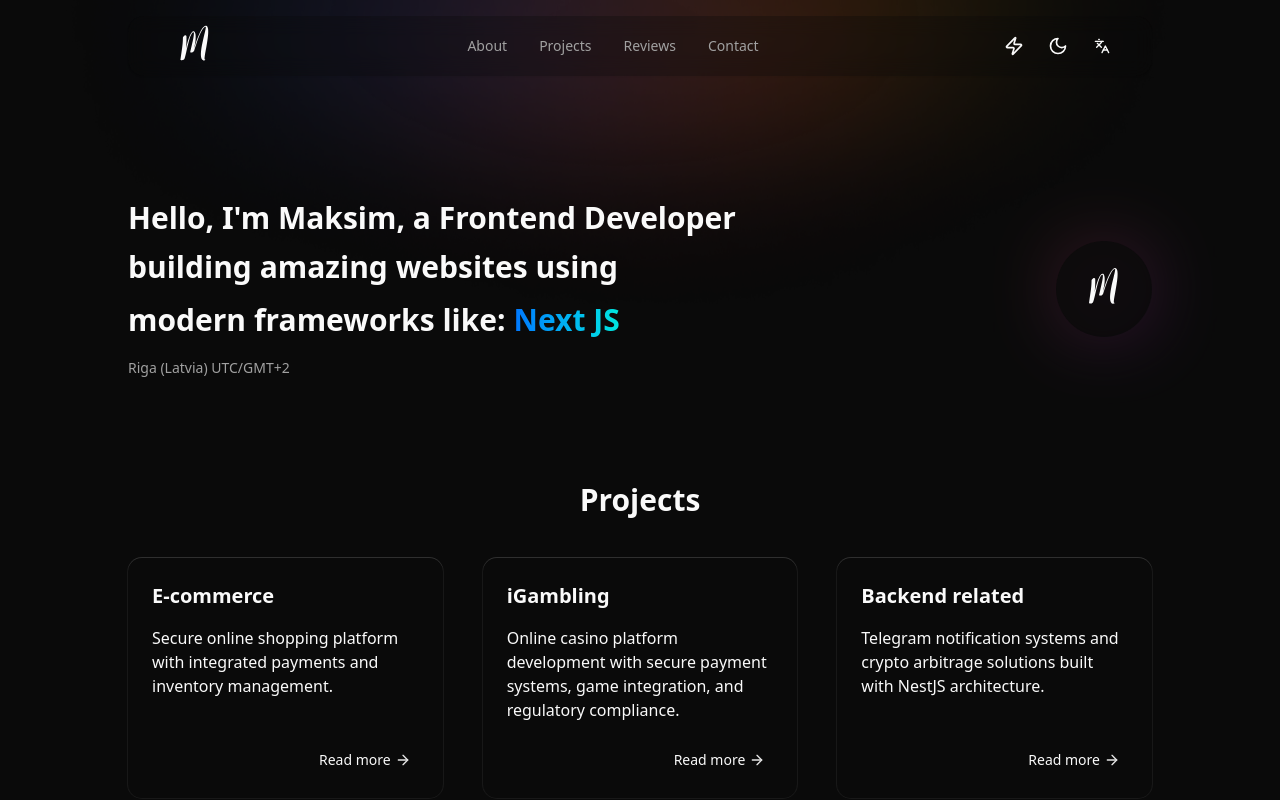
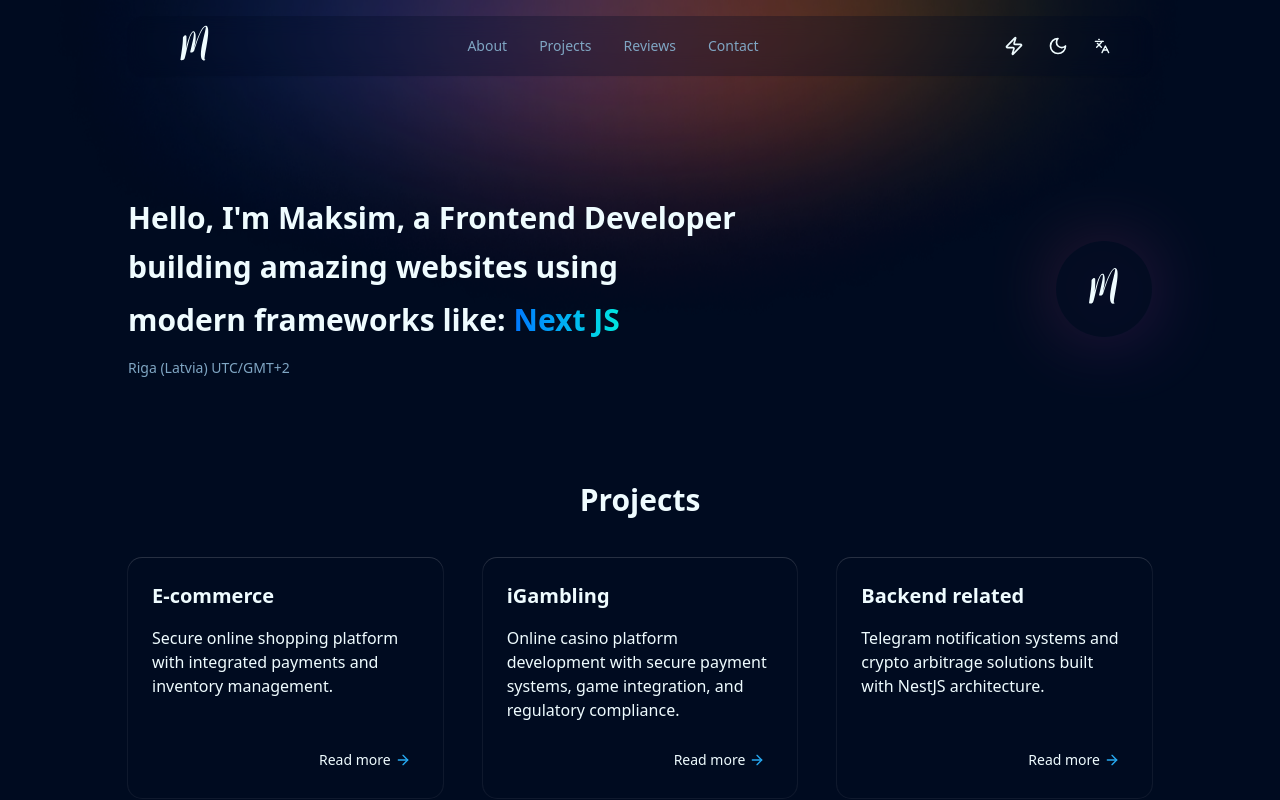
Before and after one commit to BlowYourMind/solid-portfolio, a Next.js app: page /en in a window 1280 px wide. Both pictures are taken after a click on the button 1057 px from the left and 46 px from the top of the page. Shown: the top 800 px of the page. Built offline with nearby package versions, Linux system fonts and the light colour scheme.

Commit message:
Feat: animated about me section, new colors

```diff
--- a/app/[locale]/globals.css
+++ b/app/[locale]/globals.css
@@ -16,71 +16,71 @@
 
 :root {
   --radius: 0.625rem;
-  --background: oklch(1 0 0);
-  --foreground: oklch(0.145 0 0);
-  --card: oklch(1 0 0);
-  --card-foreground: oklch(0.145 0 0);
-  --popover: oklch(1 0 0);
-  --popover-foreground: oklch(0.145 0 0);
-  --primary: oklch(0.205 0 0);
-  --primary-foreground: oklch(0.985 0 0);
-  --secondary: oklch(0.97 0 0);
-  --secondary-foreground: oklch(0.205 0 0);
-  --muted: oklch(0.97 0 0);
-  --muted-foreground: oklch(0.556 0 0);
-  --accent: oklch(0.97 0 0);
-  --accent-foreground: oklch(0.205 0 0);
+  --background: oklch(0.99 0.01 80);
+  --foreground: oklch(0.25 0.07 60);
+  --card: oklch(0.98 0.02 80);
+  --card-foreground: oklch(0.25 0.07 60);
+  --popover: oklch(0.98 0.02 80);
+  --popover-foreground: oklch(0.25 0.07 60);
+  --primary: oklch(0.45 0.12 60);
+  --primary-foreground: oklch(0.99 0.01 80);
+  --secondary: oklch(0.95 0.03 80);
+  --secondary-foreground: oklch(0.35 0.09 60);
+  --muted: oklch(0.95 0.03 80);
+  --muted-foreground: oklch(0.45 0.08 60);
+  --accent: oklch(0.9 0.05 70);
+  --accent-foreground: oklch(0.25 0.07 60);
   --destructive: oklch(0.577 0.245 27.325);
-  --border: oklch(0.922 0 0);
-  --input: oklch(0.922 0 0);
-  --ring: oklch(0.708 0 0);
-  --chart-1: oklch(0.646 0.222 41.116);
-  --chart-2: oklch(0.6 0.118 184.704);
-  --chart-3: oklch(0.398 0.07 227.392);
-  --chart-4: oklch(0.828 0.189 84.429);
-  --chart-5: oklch(0.769 0.188 70.08);
-  --sidebar: oklch(0.985 0 0);
-  --sidebar-foreground: oklch(0.145 0 0);
-  --sidebar-primary: oklch(0.205 0 0);
-  --sidebar-primary-foreground: oklch(0.985 0 0);
-  --sidebar-accent: oklch(0.97 0 0);
-  --sidebar-accent-foreground: oklch(0.205 0 0);
-  --sidebar-border: oklch(0.922 0 0);
-  --sidebar-ring: oklch(0.708 0 0);
+  --border: oklch(0.85 0.06 70);
+  --input: oklch(0.85 0.06 70);
+  --ring: oklch(0.5 0.1 60);
+  --chart-1: oklch(0.55 0.15 50);
+  --chart-2: oklch(0.65 0.12 70);
+  --chart-3: oklch(0.4 0.1 60);
+  --chart-4: oklch(0.75 0.08 65);
+  --chart-5: oklch(0.5 0.13 55);
+  --sidebar: oklch(0.95 0.04 70);
+  --sidebar-foreground: oklch(0.25 0.07 60);
+  --sidebar-primary: oklch(0.45 0.12 60);
+  --sidebar-primary-foreground: oklch(0.99 0.01 80);
+  --sidebar-accent: oklch(0.9 0.05 70);
+  --sidebar-accent-foreground: oklch(0.25 0.07 60);
+  --sidebar-border: oklch(0.8 0.07 65);
+  --sidebar-ring: oklch(0.5 0.1 60);
 }
 
 .dark {
-  --background: oklch(0.145 0 0);
-  --foreground: oklch(0.985 0 0);
-  --card: oklch(0.205 0 0);
-  --card-foreground: oklch(0.985 0 0);
-  --popover: oklch(0.205 0 0);
-  --popover-foreground: oklch(0.985 0 0);
-  --primary: oklch(0.922 0 0);
-  --primary-foreground: oklch(0.205 0 0);
-  --secondary: oklch(0.269 0 0);
-  --secondary-foreground: oklch(0.985 0 0);
-  --muted: oklch(0.269 0 0);
-  --muted-foreground: oklch(0.708 0 0);
-  --accent: oklch(0.269 0 0);
-  --accent-foreground: oklch(0.985 0 0);
-  --destructive: oklch(0.704 0.191 22.216);
-  --border: oklch(1 0 0 / 10%);
-  --input: oklch(1 0 0 / 15%);
-  --ring: oklch(0.556 0 0);
-  --chart-1: oklch(0.488 0.243 264.376);
-  --chart-2: oklch(0.696 0.17 162.48);
-  --chart-3: oklch(0.769 0.188 70.08);
-  --chart-4: oklch(0.627 0.265 303.9);
-  --chart-5: oklch(0.645 0.246 16.439);
-  --sidebar: oklch(0.205 0 0);
-  --sidebar-foreground: oklch(0.985 0 0);
-  --sidebar-primary: oklch(0.488 0.243 264.376);
-  --sidebar-primary-foreground: oklch(0.985 0 0);
-  --sidebar-accent: oklch(0.269 0 0);
-  --sidebar-accent-foreground: oklch(0.985 0 0);
-  --sidebar-border: oklch(1 0 0 / 10%);
-  --sidebar-ring: oklch(0.556 0 0);
+  --background: oklch(0.145 0.06 240);
+  --foreground: oklch(0.985 0.02 240);
+  --card: oklch(0.205 0.08 240);
+  --card-foreground: oklch(0.985 0.02 240);
+  --popover: oklch(0.205 0.08 240);
+  --popover-foreground: oklch(0.985 0.02 240);
+  --primary: oklch(0.7 0.15 240);
+  --primary-foreground: oklch(0.145 0.06 240);
+  --secondary: oklch(0.269 0.1 240);
+  --secondary-foreground: oklch(0.985 0.02 240);
+  --muted: oklch(0.269 0.1 240);
+  --muted-foreground: oklch(0.708 0.06 240);
+  --accent: oklch(0.4 0.18 240);
+  --accent-foreground: oklch(0.985 0.02 240);
+  --destructive: oklch(0.704 0.191 360);
+  --border: oklch(0.5 0.1 240 / 15%);
+  --input: oklch(0.5 0.1 240 / 15%);
+  --ring: oklch(0.556 0.15 240);
+  --chart-1: oklch(0.6 0.18 240);
+  --chart-2: oklch(0.7 0.15 220);
+  --chart-3: oklch(0.8 0.12 260);
+  --chart-4: oklch(0.5 0.2 200);
+  --chart-5: oklch(0.65 0.16 280);
+  --sidebar: oklch(0.18 0.07 240);
+  --sidebar-foreground: oklch(0.985 0.02 240);
+  --sidebar-primary: oklch(0.6 0.18 240);
+  --sidebar-primary-foreground: oklch(0.985 0.02 240);
+  --sidebar-accent: oklch(0.3 0.12 240);
+  --sidebar-accent-foreground: oklch(0.985 0.02 240);
+  --sidebar-border: oklch(0.5 0.1 240 / 15%);
+  --sidebar-ring: oklch(0.556 0.15 240);
 }
 
 @theme inline {
--- a/app/[locale]/page.tsx
+++ b/app/[locale]/page.tsx
@@ -1,3 +1,4 @@
+"use client";
 import MainPageAbout from "@/components/MainPageAbout";
 import MainPageBanner from "@/components/MainPageBanner";
 import MainPageProjects from "@/components/MainPageProjects";
--- /dev/null
+++ b/components/BackgroundImagesWrapper.tsx
@@ -0,0 +1,54 @@
+import Image from "next/image";
+import upperBG from "../public/gradient-background-top.webp";
+import lowerBG from "../public/gradient-background-bottom.webp";
+import { useAnimations } from "./AnimationsToggle";
+import upperLight from "@/public/UpperBgLight.png";
+
+const BackgroundImagesWrapper = ({
+  children,
+}: Readonly<{ children: React.ReactNode }>) => {
+  const { animationsEnabled } = useAnimations();
+
+  return (
+    <div className="pt-24">
+      <Image
+        className={`absolute dark:hidden left-1/2 top-0 -z-10 -translate-x-1/2 ${
+          animationsEnabled ? "animate-pulse-opacity" : ""
+        }`}
+        src={upperLight}
+        alt="upper_background"
+        width={1512}
+        height={550}
+      />
+      <Image
+        className={`absolute dark:block hidden left-1/2 top-0 -z-10 -translate-x-1/2 ${
+          animationsEnabled ? "animate-pulse-opacity" : ""
+        }`}
+        src={upperBG}
+        alt="upper_background"
+        width={1512}
+        height={550}
+      />
+      {children}
+      <Image
+        className={`absolute dark:block hidden -bottom-6 left-1/2 -z-10 -translate-x-1/2 ${
+          animationsEnabled ? "animate-pulse-opacity" : ""
+        }`}
+        src={lowerBG}
+        alt="lower_background"
+        width={1512}
+        height={447}
+      />
+      <Image
+        className={`absolute dark:hidden rotate-180 -bottom-6 left-1/2 -z-10 -translate-x-1/2 ${
+          animationsEnabled ? "animate-pulse-opacity" : ""
+        }`}
+        src={upperLight}
+        alt="lower_background"
+        width={1512}
+        height={447}
+      />
+    </div>
+  );
+};
+export default BackgroundImagesWrapper;
--- a/components/ConnectBlock.tsx
+++ b/components/ConnectBlock.tsx
@@ -1,14 +1,27 @@
+"use client";
 import { LinkIcon } from "lucide-react";
 
 import { SOCIAL_LINKS } from "@/config/links";
 import Link from "next/link";
 import { useTranslations } from "next-intl";
+import { motion } from "motion/react";
 
 const Connect = () => {
   const t = useTranslations("HomePage");
 
   return (
-    <div className="shadow-feature-card flex flex-col gap-6 rounded-xl p-4 lg:p-6">
+    <motion.div
+      initial={{
+        scale: 0,
+      }}
+      animate={{
+        scale: 1,
+      }}
+      transition={{
+        duration: 0.3,
+      }}
+      className="shadow-feature-card flex flex-col gap-6 rounded-xl p-4 lg:p-6"
+    >
       <div className="flex items-center gap-2">
         <LinkIcon className="size-[18px]" />
         <h2 className="text-sm">{t("about-me.connect")}</h2>
@@ -31,7 +44,7 @@ const Connect = () => {
           );
         })}
       </div>
-    </div>
+    </motion.div>
   );
 };
 
--- a/components/Main.tsx
+++ b/components/Main.tsx
@@ -1,39 +1,16 @@
 "use client";
+import BackgroundImagesWrapper from "./BackgroundImagesWrapper";
 import Footer from "./Footer";
 import Header from "./Header";
-import Image from "next/image";
-import upperBG from "../public/gradient-background-top.webp";
-import lowerBG from "../public/gradient-background-bottom.webp";
-import { useAnimations } from "./AnimationsToggle";
-
 export default function Main({
   children,
 }: Readonly<{ children: React.ReactNode }>) {
-  const { animationsEnabled } = useAnimations();
-
   return (
     <>
       <Header />
-      <Image
-        className={`absolute left-1/2 top-0 -z-10 -translate-x-1/2 ${
-          animationsEnabled ? "animate-pulse-opacity" : ""
-        }`}
-        src={upperBG}
-        alt="upper_background"
-        width={1512}
-        height={550}
-      />
-      <div className="pt-24">{children}</div>
+
+      <BackgroundImagesWrapper>{children}</BackgroundImagesWrapper>
       <Footer />
-      <Image
-        className={`absolute -bottom-6 left-1/2 -z-10 -translate-x-1/2 ${
-          animationsEnabled ? "animate-pulse-opacity" : ""
-        }`}
-        src={lowerBG}
-        alt="lower_background"
-        width={1512}
-        height={447}
-      />
     </>
   );
 }
--- a/components/MainPageAbout.tsx
+++ b/components/MainPageAbout.tsx
@@ -1,15 +1,24 @@
+import { useTranslations } from "next-intl";
 import ConnectBlock from "./ConnectBlock";
 import FavoriteBook from "./FavoriteBook";
 import FavoriteSong from "./FavoriteSong";
 import StackBlock from "./StackBlock";
+import { motion } from "motion/react";
 
 const MainPageAbout = () => {
+  const t = useTranslations("HomePage");
   return (
     <div className="mt-[10rem] max-w-5xl mx-auto flex flex-col gap-4">
-      <h2 className="text-3xl font-bold text-center">About</h2>
+      <motion.div
+        initial={{ x: 20, opacity: 0 }}
+        animate={{ x: 0, opacity: 1 }}
+        transition={{ ease: "easeOut" }}
+        className="text-3xl font-bold text-center"
+      >
+        {t("layout.about")}
+      </motion.div>
       <div className="grid gap-6 mt-6 ">
         <StackBlock />
-
         <div className="grid grid-cols-3 gap-6 ">
           <FavoriteSong />
           <ConnectBlock />
--- a/components/MainPageProjects.tsx
+++ b/components/MainPageProjects.tsx
@@ -1,4 +1,4 @@
-"use client";
+import { useTranslations } from "next-intl";
 import ProjectCard from "./ProjectCard";
 import { motion } from "motion/react";
 
@@ -7,6 +7,7 @@ interface ProjectData {
   links: string[];
 }
 const MainPageProjects = () => {
+  const t = useTranslations("HomePage");
   const PROJECTS: ProjectData[] = [
     {
       name: "ecomerce",
@@ -23,7 +24,14 @@ const MainPageProjects = () => {
   ];
   return (
     <div className="max-w-5xl w-full mx-auto flex flex-col gap-4">
-      <h2 className="text-3xl font-bold text-center">Projects</h2>
+      <motion.div
+        initial={{ x: 20, opacity: 0 }}
+        animate={{ x: 0, opacity: 1 }}
+        transition={{ ease: "easeOut" }}
+        className="text-3xl font-bold text-center"
+      >
+        {t("layout.projects")}
+      </motion.div>
       <motion.div
         initial={{
           opacity: 0,
--- a/components/ProjectCard.tsx
+++ b/components/ProjectCard.tsx
@@ -16,9 +16,7 @@ const ProjectCard = ({
       <h3 className="text-xl font-bold">{t(projectDetails.name)}</h3>
       <span>{t(`${projectDetails.name}_description`)}</span>
       <button className="flex absolute cursor-pointer hover:bg-accent lg:right-6 px-2 py-1 rounded-sm bottom-4 right-4 lg:bottom-6 items-center gap-1 text-primary">
-          <span className="text-sm text-base text-foreground">
-            {t("read_more")}
-          </span>
+        <span className="text-sm text-foreground">{t("read_more")}</span>
         <ArrowRight className="size-4" />
       </button>
     </div>
```
Also changed, not shown: components/FavoriteBook.tsx (+15 -3 lines), components/FavoriteSong.tsx (+15 -2 lines), components/StackBlock.tsx (+14 -2 lines), public/UpperBgLight.png (added). Lines whose indentation alone changed are shown as unchanged.
